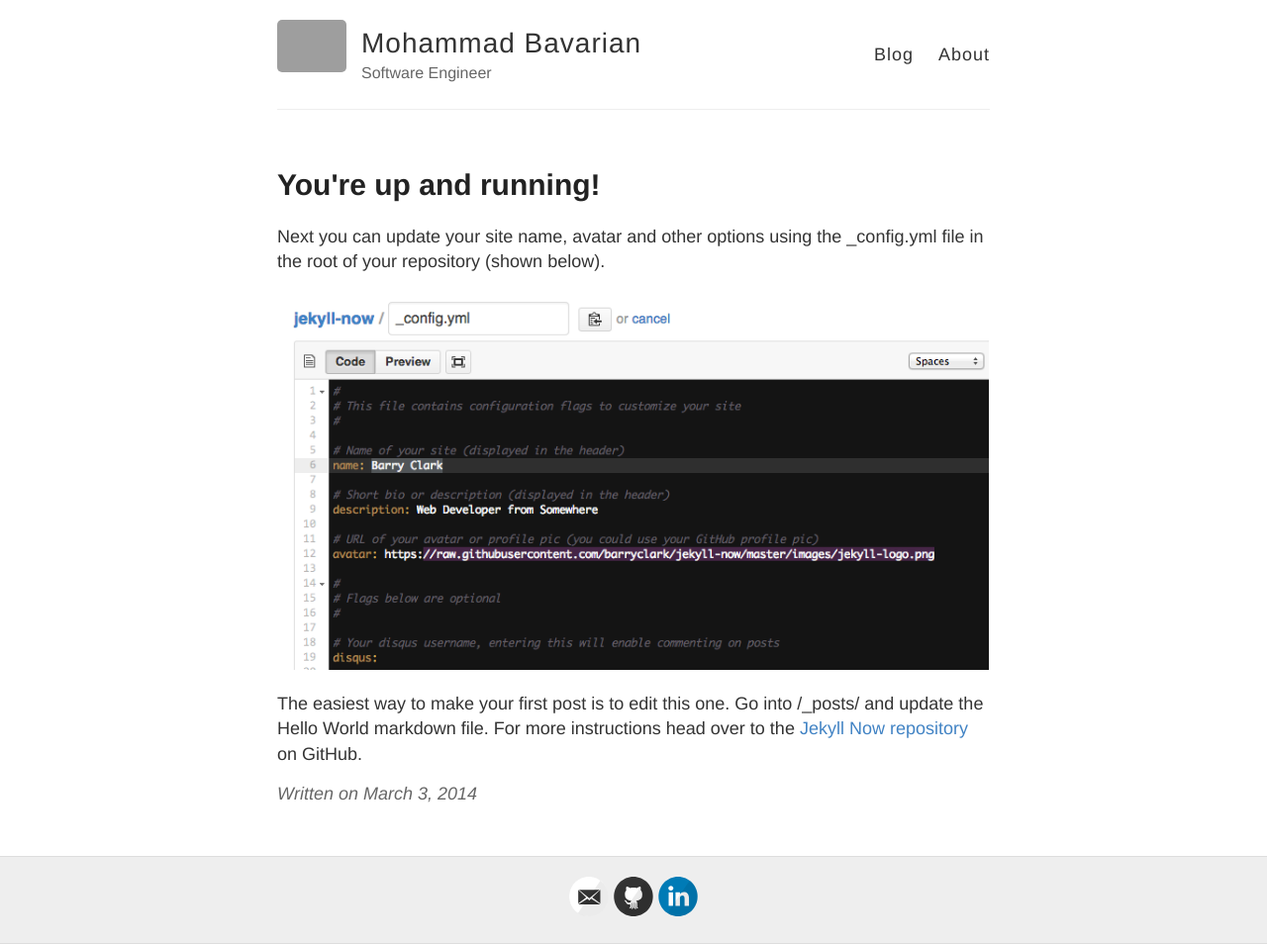
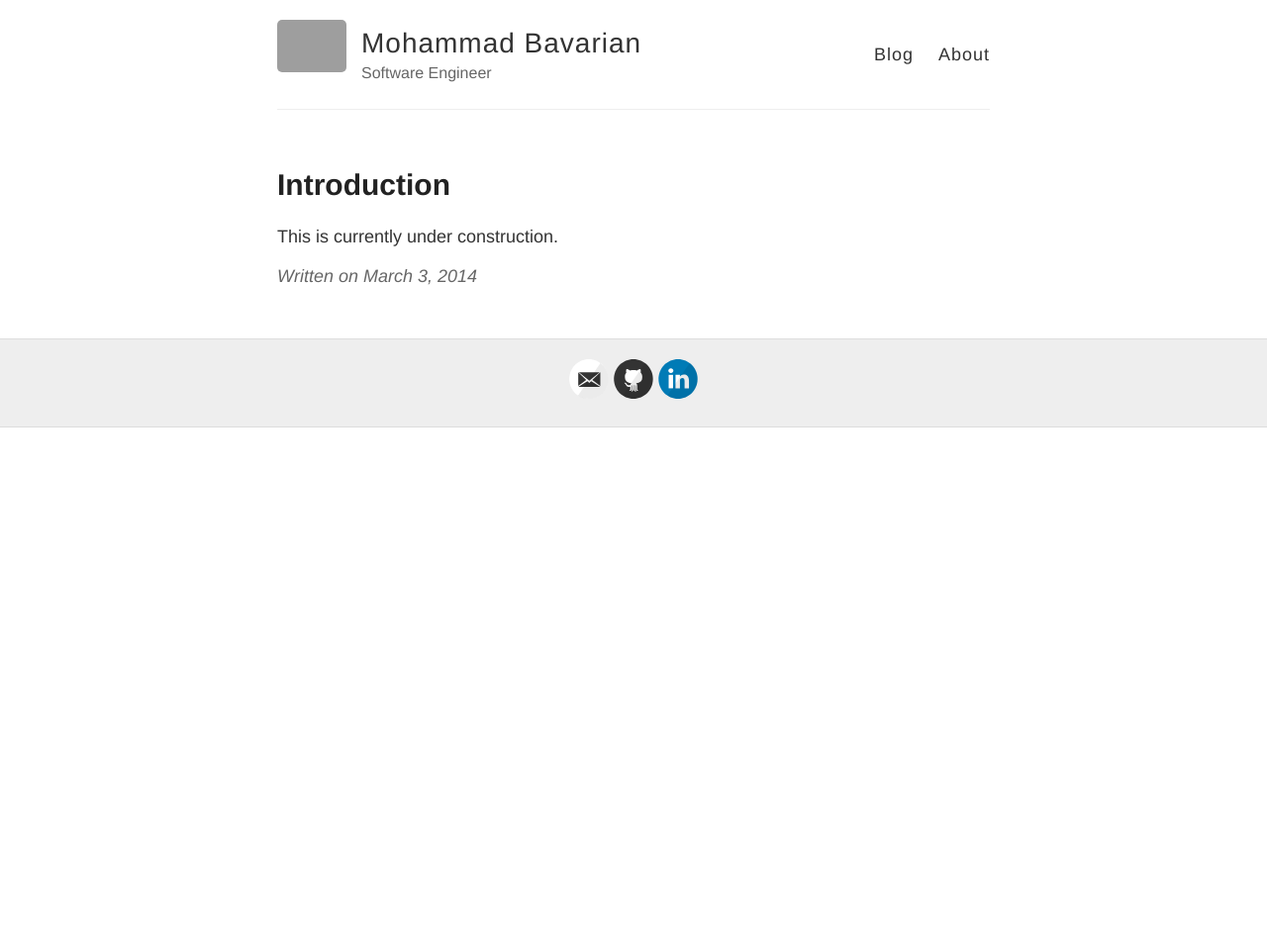
Before and after one commit to mbavar/mbavar.github.io, a Jekyll site: the page built from _posts/2014-3-3-Hello-World.md, in a window 1280 px wide. Shown: the whole page at 99% size. Built offline with Jekyll 4.4.1, drawn with Linux system fonts in a browser that asks for light colours; after the commit the page ends 900 px from its top, so only the background shows below that; grey boxes are pictures that could not be loaded.

```diff
--- a/_config.yml
+++ b/_config.yml
@@ -9,7 +9,7 @@
 description: Software Engineer
 
 # URL of your avatar or profile pic (you could use your GitHub profile pic)
-avatar: /images/config.jpg
+avatar: https://twitter.com/theterriblemo/photo
 
 #
 # Flags below are optional
--- a/_posts/2014-3-3-Hello-World.md
+++ b/_posts/2014-3-3-Hello-World.md
@@ -1,10 +1,6 @@
 ---
 layout: post
-title: You're up and running!
+title: Introduction
 ---
 
-Next you can update your site name, avatar and other options using the _config.yml file in the root of your repository (shown below).
-
-![_config.yml]({{ site.baseurl }}/images/config.png)
-
-The easiest way to make your first post is to edit this one. Go into /_posts/ and update the Hello World markdown file. For more instructions head over to the [Jekyll Now repository](https://github.com/barryclark/jekyll-now) on GitHub.
+This is currently under construction.
```
